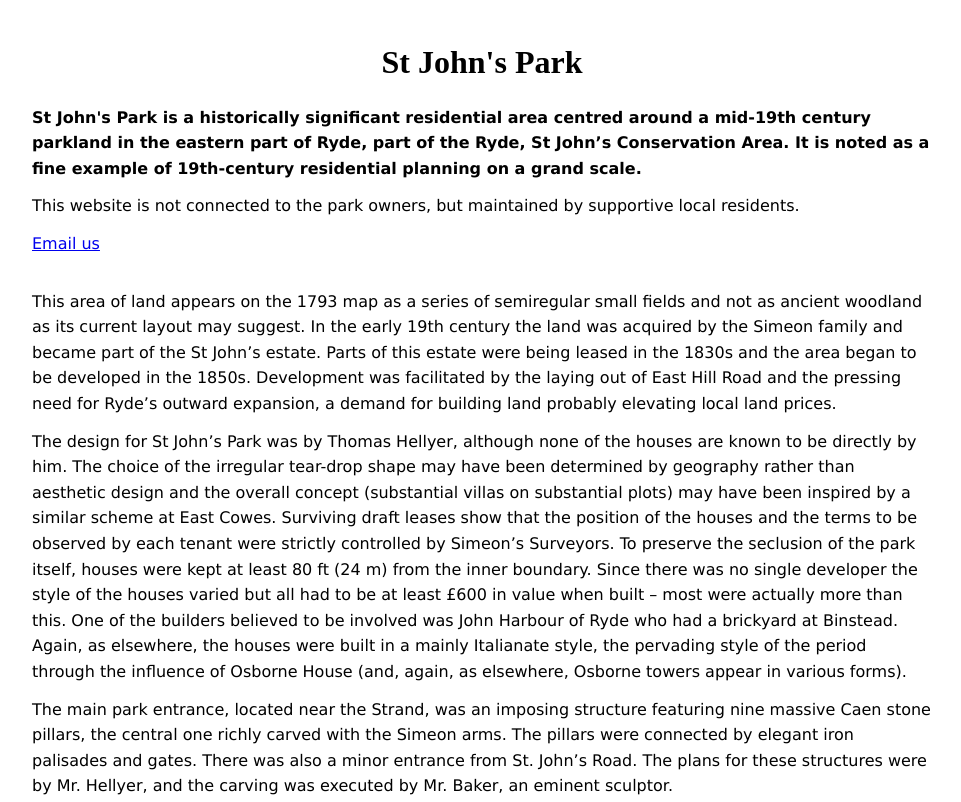
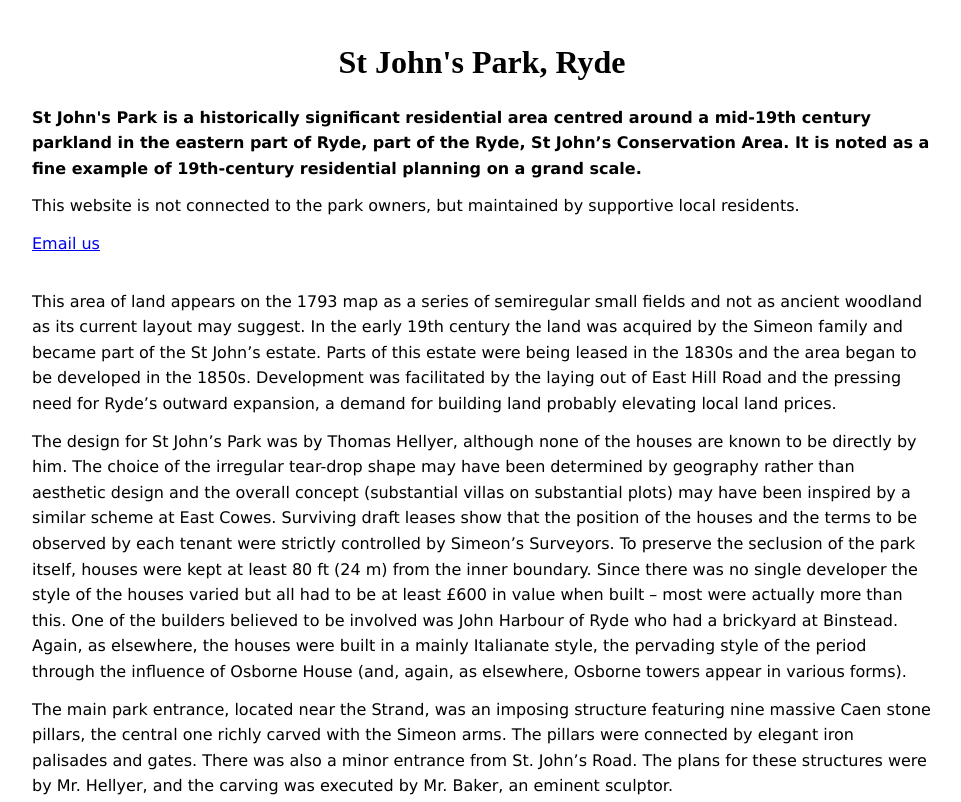
Before and after one commit to MattChatfield/stjohnspark.org.uk, a plain HTML site: page index.html in a window 1280 px wide. Shown: the top 802 px of the page, without its empty margins (158-1119 px from the left). Drawn offline with Linux system fonts and the light colour scheme; a web font is replaced by a local one.

```diff
--- a/index.html
+++ b/index.html
@@ -137,7 +137,7 @@
 </head>
 
 <body>
-  <h1>St John's Park</h1>
+  <h1>St John's Park, Ryde</h1>
 
   <p style="font-weight: bold">St John's Park is a historically significant residential area centred around a mid-19th century parkland in the eastern part of Ryde, part of the Ryde, St John’s Conservation Area. It is noted as a fine example of 19th-century residential planning on a grand scale.</p>
 
```
